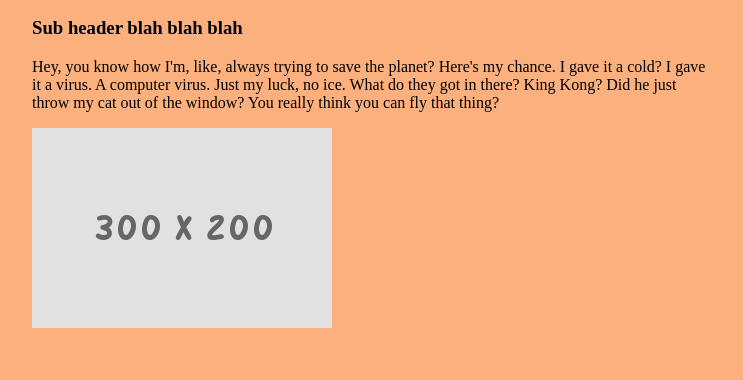
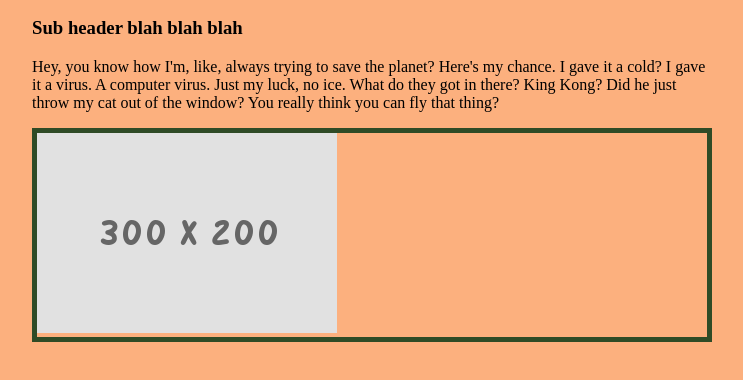
Before and after one commit to victoria-white/cst252final, a plain HTML site: page index.html in a window 1280 px wide. Shown: the part 110-490 px from the top of the page, without its empty margins (268-1011 px from the left). Drawn offline with Linux system fonts and the light colour scheme.

Commit message:
Update site.css

```diff
--- a/css/site.css
+++ b/css/site.css
@@ -4,6 +4,8 @@ body {
   margin-right: 300px;
 }
 
-.image1 {
-  align-items: flex-end;
+#image1 {
+  border-style: solid;
+  border-width: 5px;
+  border-color: #2f4b26;
 }
```
